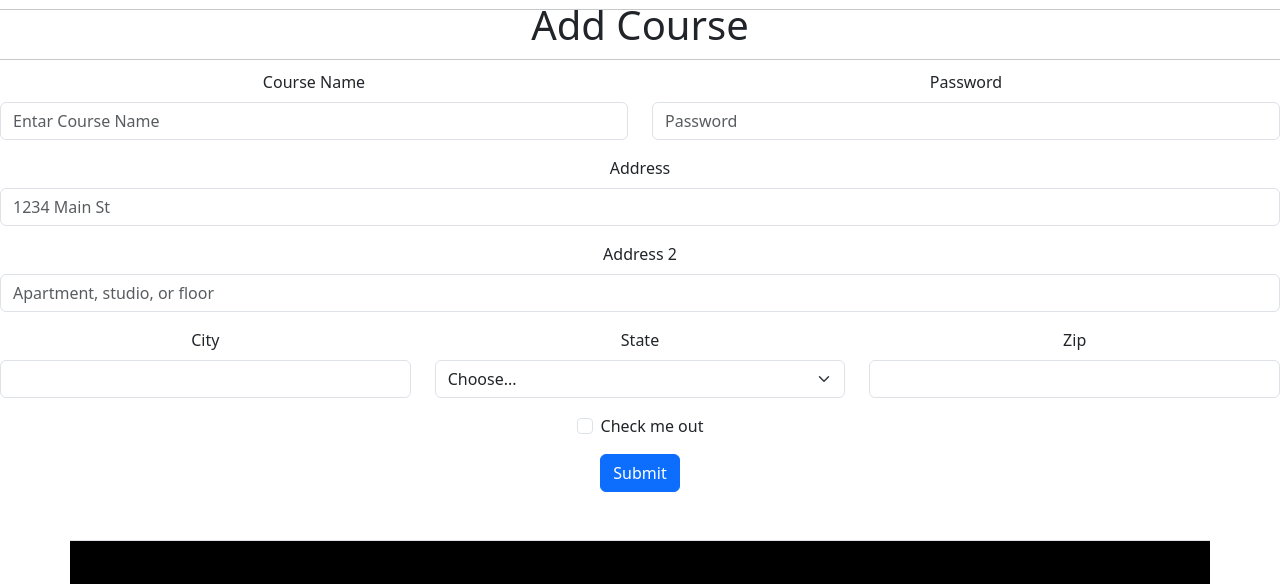
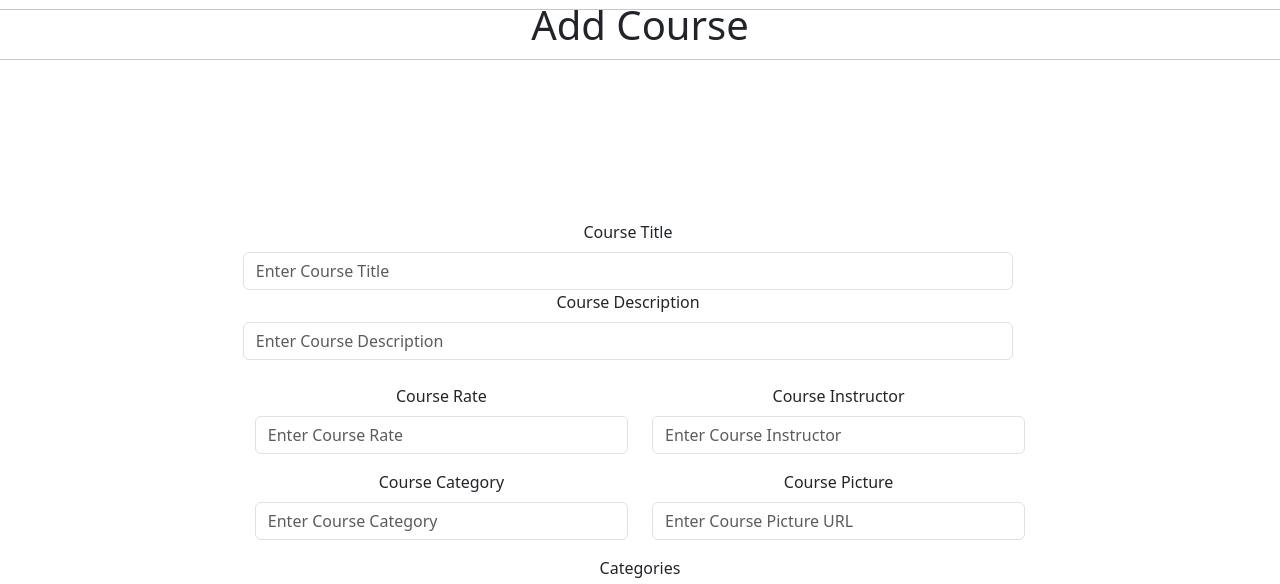
Before and after one commit to C9-MohammedKreishan/E-Learning-Platform, a React (Create React App) app in the folder frontend/: page /users/admin in a window 1280 px wide. Shown: the part 216-800 px from the top of the page. Built offline with nearby package versions, Linux system fonts and the light colour scheme; no server answers.

Commit message:
Backend + FrontEnd >> 8

```diff
--- a/frontend/src/components/Admin/Admin.js
+++ b/frontend/src/components/Admin/Admin.js
@@ -1,4 +1,4 @@
-import React, { useState, useEffect,useContext } from "react";
+import React, { useState, useEffect, useContext } from "react";
 
 import axios from "axios";
 import Button from "react-bootstrap/Button";
@@ -7,26 +7,31 @@ import Card from "react-bootstrap/Card";
 import Col from "react-bootstrap/Col";
 import Row from "react-bootstrap/Row";
 import { useNavigate } from "react-router-dom";
+import Accordion from "react-bootstrap/Accordion";
 
 import { Container } from "react-bootstrap";
 import InputGroup from "react-bootstrap/InputGroup";
 import { userContext } from "../../App";
 export default function () {
-  const [userLastName, setUserFirstName] = useState("");
-  const [userFirstName, setUserLastName] = useState("");
-  const [userEmail, setUserEmail] = useState("");
-  const [userPassword, setUserPassword] = useState("");
-  const [userCountry, setUserCountry] = useState("");
-  const [userAge, setUserAge] = useState(0);
-  const [result, setUserResult] = useState("");
-  const { setToggle, role ,setRole} = useContext(userContext);
+  const [courseRate, setCourseRate] = useState("");
+  const [courseTitle, setCourseTitle] = useState("");
+  const [courseDiscription, setCourseDiscription] = useState("");
+  const [courseCategory, setCourseCategory] = useState("");
+  const [coursePicture, setCoursePicture] = useState("");
+  const { setToggle, role, setRole } = useContext(userContext);
 
   const [Courses, setCourses] = useState([]);
   console.log(role);
 
+
+
   useEffect(() => {
     axios
-      .get(`http://localhost:5000/courses/search_1/${localStorage.getItem("userId")}`)
+      .get(
+        `http://localhost:5000/courses/search_1/${localStorage.getItem(
+          "userId"
+        )}`
+      )
       .then((res) => {
         setCourses(res.data.courses);
         console.log(res.data.courses);
@@ -72,10 +77,7 @@ export default function () {
                             }
                           )
                           .then((res) => {
-                            console.log(
-                              "res",
-                              res.data.course
-                            );
+                            console.log("res", res.data.course);
                             // setSelectCourse(res.data.course);
                             // redirect(`/users/onecourse/${courses.courseId._id}`);
                           })
@@ -122,7 +124,7 @@ export default function () {
       <h1>Add Course</h1>
       <hr style={{ margin: "10px 0" }} />
 
-      <Form>
+      {/* <Form>
       <Row className="mb-3">
         <Form.Group as={Col} controlId="formGridEmail">
           <Form.Label>Course Name</Form.Label>
@@ -131,7 +133,7 @@ export default function () {
 
         <Form.Group as={Col} controlId="formGridPassword">
           <Form.Label>Password</Form.Label>
-          <Form.Control type="password" placeholder="Password" />
+          <Form.Control type="text" placeholder="Enter Dicription of Course" />
         </Form.Group>
       </Row>
 
@@ -172,8 +174,108 @@ export default function () {
       <Button variant="primary" type="submit">
         Submit
       </Button>
-    </Form>
+    </Form> */}
 
+      <Container
+        className="d-flex align-items-center justify-content-center"
+        style={{ minHeight: "100vh" }}
+      >
+        {" "}
+        <Form>
+          <Row className="mb-4">
+            <Form.Group as={Row} controlId="formGridCourseTitle">
+              <Form.Label>Course Title</Form.Label>
+              <Form.Control
+                onChange={(e) => {
+                  setCourseTitle(e.target.value);
+                }}
+                type="text"
+                placeholder="Enter Course Title"
+              />
+            </Form.Group>
+
+            <Form.Group as={Row} controlId="formGridCourseDescription">
+              <Form.Label>Course Description</Form.Label>
+              <Form.Control
+                type="text"
+                placeholder="Enter Course Description"
+              />
+            </Form.Group>
+          </Row>
+
+          <Row className="mb-3">
+            <Form.Group as={Col} controlId="formGridCourseRate">
+              <Form.Label>Course Rate</Form.Label>
+              <Form.Control type="text" placeholder="Enter Course Rate" />
+            </Form.Group>
+
+            <Form.Group as={Col} controlId="formGridCourseInstructor">
+              <Form.Label>Course Instructor</Form.Label>
+              <Form.Control type="text" placeholder="Enter Course Instructor" />
+            </Form.Group>
+          </Row>
+
+          <Row className="mb-3">
+            <Form.Group as={Col} controlId="formGridCourseCategory">
+              <Form.Label>Course Category</Form.Label>
+              <Form.Control type="text" placeholder="Enter Course Category" />
+            </Form.Group>
+
+            <Form.Group as={Col} controlId="formGridCoursePicture">
+              <Form.Label>Course Picture</Form.Label>
+              <Form.Control
+                type="text"
+                placeholder="Enter Course Picture URL"
+              />
+            </Form.Group>
+          </Row>
+
+          <Row className="mb-3">
+            <Form.Group as={Col} controlId="formGridState">
+              <Form.Label>Categories</Form.Label>
+              <Form.Select defaultValue="Choose...">
+                <option>Choose...</option>
+                <option>...</option>
+              </Form.Select>
+            </Form.Group>
+          </Row>
+
+          <Form.Group className="mb-3" id="formGridCheckbox">
+            <Form.Check type="checkbox" label="Check me out" />
+          </Form.Group>
+
+          <Button
+            onClick={() => {
+              axios
+                .post(
+                  `http://localhost:5000/courses`,
+                  {
+                    courseTitle: courseTitle,
+                    courseDiscription: courseDiscription,
+                    courseRate: courseRate,
+                    coursePicture: coursePicture,
+                    courseCategory: courseCategory,
+                  },
+                  {
+                    headers: {
+                      Authorization: `Bearer ${localStorage.getItem("token")}`,
+                    },
+                  }
+                )
+                .then((res) => {
+                  console.log("res", res);
+                })
+                .catch((err) => {
+                  console.log(err);
+                });
+            }}
+            variant="primary"
+            type="submit"
+          >
+            Submit
+          </Button>
+        </Form>
+      </Container>
 
     </div>
   );
```
